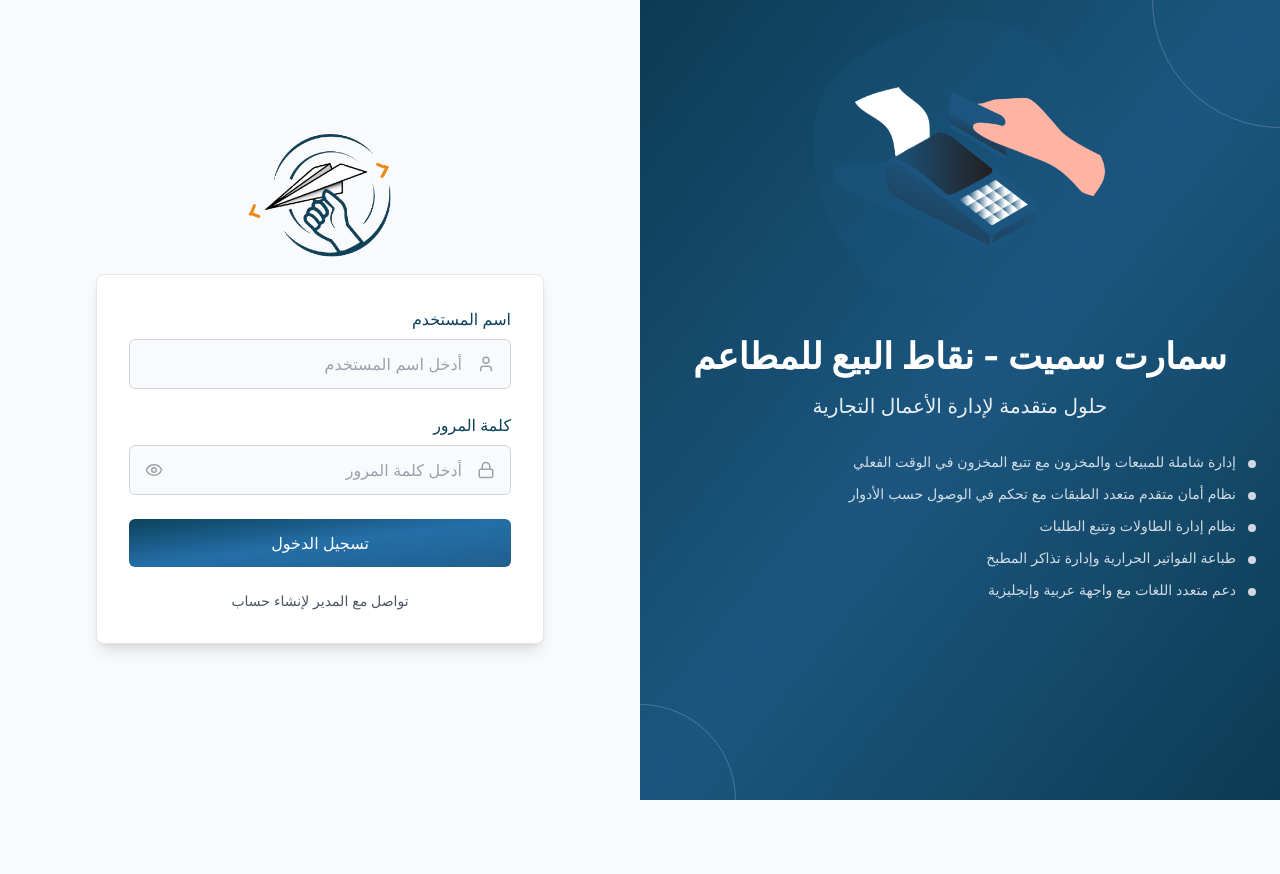
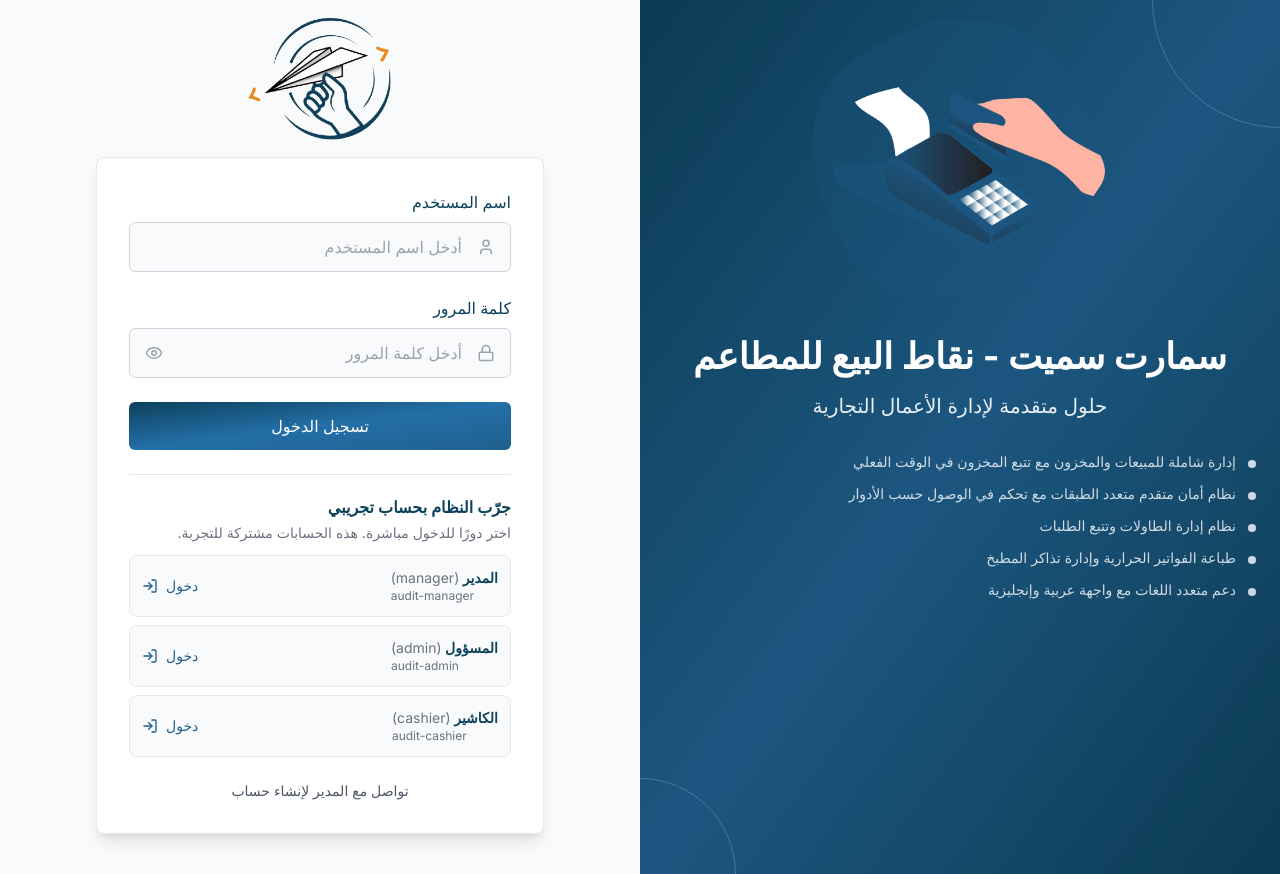
Before and after one commit to AbdulrahmanFa2hy/foul-flafel-frontEnd, a React (Vite) app: page /login in a window 1280 px wide. Before the commit the page ends 800 px from the top, so only its background shows below. Built offline with nearby package versions, Linux system fonts and the light colour scheme; no server answers.

Commit message:
Add one-click demo sign-in for each role

```diff
--- /dev/null
+++ b/src/config/demoAccounts.js
@@ -0,0 +1,18 @@
+// Public demo accounts intentionally shared on the login page. Never add service credentials here.
+export const demoAccounts = [
+  {
+    "role": "manager",
+    "login": "audit-manager",
+    "password": "xTiKylwvqBLiRZXBycg"
+  },
+  {
+    "role": "admin",
+    "login": "audit-admin",
+    "password": "qITv323zQAuCWKLJJYM"
+  },
+  {
+    "role": "cashier",
+    "login": "audit-cashier",
+    "password": "yWYrW1beYJXV-jPcgq4"
+  }
+];
--- a/src/i18n/locales/ar.json
+++ b/src/i18n/locales/ar.json
@@ -287,6 +287,11 @@
     "enterUsername": "أدخل اسم المستخدم",
     "enterPassword": "أدخل كلمة المرور",
     "contactManager": "تواصل مع المدير لإنشاء حساب",
+    "demoAccountsTitle": "جرّب النظام بحساب تجريبي",
+    "demoAccountsDescription": "اختر دورًا للدخول مباشرة. هذه الحسابات مشتركة للتجربة.",
+    "tryDemoAccount": "دخول",
+    "tryDemoRole": "الدخول بحساب {{role}} التجريبي",
+    "demoRoles": { "manager": "المدير", "admin": "المسؤول", "cashier": "الكاشير" },
     "systemTitle": "نقاط البيع للمطاعم",
     "systemSubtitle": "حلول متقدمة لإدارة الأعمال التجارية",
     "feature1": "إدارة شاملة للمبيعات والمخزون مع تتبع المخزون في الوقت الفعلي",
--- a/src/i18n/locales/en.json
+++ b/src/i18n/locales/en.json
@@ -293,6 +293,11 @@
     "enterUsername": "Enter your username",
     "enterPassword": "Enter your password",
     "contactManager": "Contact your manager to create an account",
+    "demoAccountsTitle": "Explore with a demo account",
+    "demoAccountsDescription": "Choose a role to sign in instantly. These accounts are shared for testing.",
+    "tryDemoAccount": "Sign in",
+    "tryDemoRole": "Sign in as demo {{role}}",
+    "demoRoles": { "manager": "Manager", "admin": "Admin", "cashier": "Cashier" },
     "systemTitle": "Restaurant POS System",
     "systemSubtitle": "Advanced Business Management Solutions",
     "feature1": "Complete Sales & Inventory Management with Real-time Stock Tracking",
--- a/src/pages/LoginPage.jsx
+++ b/src/pages/LoginPage.jsx
@@ -2,10 +2,11 @@
 import { useDispatch, useSelector } from "react-redux";
 import { useNavigate } from "react-router-dom";
 import { useTranslation } from "react-i18next";
-import { Eye, EyeOff, User, Lock } from "lucide-react";
+import { Eye, EyeOff, User, Lock, LogIn } from "lucide-react";
 import { login, clearError, clearSuccessMessage } from "../store/authSlice";
 import { ROUTES } from "../utils/constants";
 import infoImg from "../assets/card-payment-53.png";
+import { demoAccounts } from "../config/demoAccounts";
 
 const LoginPage = () => {
   const { t, i18n } = useTranslation();
@@ -16,6 +17,7 @@
   });
   const [formErrors, setFormErrors] = useState({});
   const [showPassword, setShowPassword] = useState(false);
+  const [demoRole, setDemoRole] = useState(null);
 
   const dispatch = useDispatch();
   const navigate = useNavigate();
@@ -78,6 +80,8 @@
 
   const handleSubmit = (e) => {
     e.preventDefault();
+    if (loading) return;
+    setDemoRole(null);
 
     // Validate form
     const errors = validateForm();
@@ -88,6 +92,13 @@
 
     // Dispatch login action
     dispatch(login(formData));
+  };
+
+  const handleDemoLogin = (account) => {
+    if (loading) return;
+    setFormErrors({});
+    setDemoRole(account.role);
+    dispatch(login({ username: account.login, password: account.password }));
   };
 
   return (
@@ -291,6 +302,38 @@
               </button>
             </form>
 
+            <section className="mt-6 border-t border-gray-200 pt-5" aria-labelledby="demo-accounts-title">
+              <h3 id="demo-accounts-title" className="font-semibold text-primary-1000">
+                {t("login.demoAccountsTitle")}
+              </h3>
+              <p className="mt-1 mb-3 text-sm text-gray-500">
+                {t("login.demoAccountsDescription")}
+              </p>
+              <div className="space-y-2">
+                {demoAccounts.map((account) => (
+                  <button
+                    key={account.role}
+                    type="button"
+                    disabled={loading}
+                    onClick={() => handleDemoLogin(account)}
+                    aria-label={t("login.tryDemoRole", { role: t(`login.demoRoles.${account.role}`) })}
+                    className="w-full flex items-center justify-between gap-3 rounded-lg border border-gray-200 bg-gray-50 p-3 text-start transition-colors hover:border-primary-900 hover:bg-primary-50 focus-visible:outline-none focus-visible:ring-2 focus-visible:ring-primary-900 disabled:opacity-50 disabled:cursor-not-allowed"
+                  >
+                    <span className="min-w-0">
+                      <span className="block text-sm font-semibold text-primary-1000">
+                        {t(`login.demoRoles.${account.role}`)} <span className="font-normal text-gray-500" dir="ltr">({account.role})</span>
+                      </span>
+                      <span className="block text-xs text-gray-500" dir="ltr">{account.login}</span>
+                    </span>
+                    <span className="flex items-center gap-2 text-sm text-primary-900">
+                      {loading && demoRole === account.role ? t("login.signingIn") : t("login.tryDemoAccount")}
+                      <LogIn size={16} aria-hidden="true" />
+                    </span>
+                  </button>
+                ))}
+              </div>
+            </section>
+
             {/* Footer */}
             <div className="mt-3 pt-3 text-center text-sm text-gray-600">
               {t("login.contactManager")}
```
